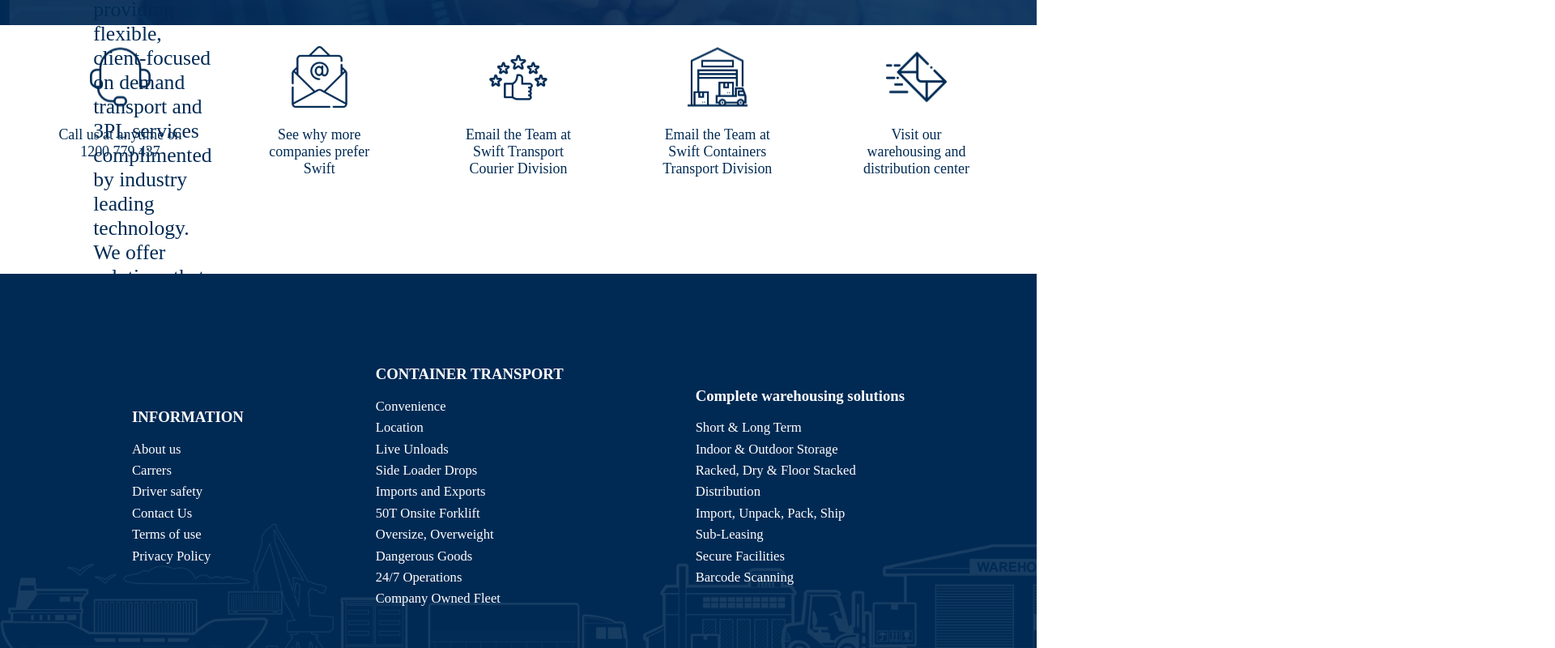
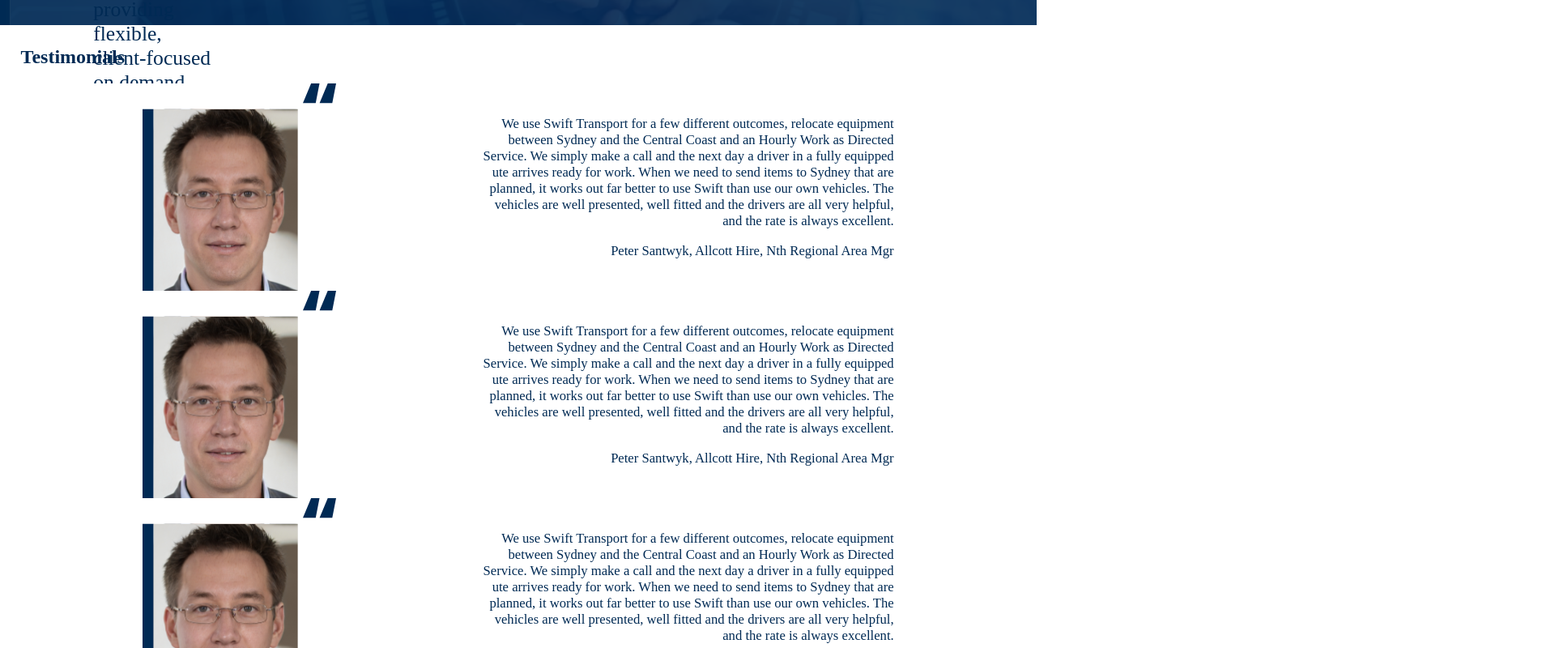
Before and after one commit to tarupathak/Swift, a React (Create React App) app: page /whySwift in a window 1280 px wide. Shown: the part 3060-3860 px from the top of the page at 81% size, 1920 px wide, since content can reach past the window. Built offline with nearby package versions, Linux system fonts and the light colour scheme.

Commit message:
Added testimonials section and completed this page

```diff
--- a/src/Pages/Home.jsx
+++ b/src/Pages/Home.jsx
@@ -1,5 +1,6 @@
 import React from 'react'
 import Navbar from '../Components/Navbar'
+
 
 const Home = () => {
   return (
--- a/src/Pages/Pages.css
+++ b/src/Pages/Pages.css
@@ -184,8 +184,8 @@
   color: white;
 }
 
-.whiteBg{
-    background-color: #FFFFFF;
+.whiteBg {
+  background-color: #ffffff;
   width: 100%;
   height: fit-content;
   display: flex;
@@ -195,10 +195,44 @@
   margin-bottom: 3vw;
 }
 
-.boxImg img{
+.boxImg img {
   height: 18vw;
 }
 
-#abc img{
+#abc img {
   height: 22vw;
 }
+
+.carousal {
+  display: flex;
+  flex-direction: row;
+  align-items: center;
+  justify-content: space-evenly;
+  color: #002a54;
+  background-color: #ffffff;
+}
+
+.carousal div p {
+  width: 40vw;
+  font-size: 1.3vw;
+  font-weight: 500;
+  text-align: right;
+}
+
+.carousal img{
+    height: 20vw;
+}
+
+.name {
+  right: 0;
+  text-align: right;
+  font-size: 1.3vw;
+  font-weight: 500;
+  width: 7vw;
+}
+
+.testimonials{
+    color:#002a54;
+    margin-left: 2vw;
+    margin-top: 2vw;
+}
--- a/src/Pages/WhySwift.jsx
+++ b/src/Pages/WhySwift.jsx
@@ -8,8 +8,21 @@
 import abc from "../Assets/abc.svg";
 import Moto from "../Components/Moto";
 import Footer from "../Components/Footer";
+import { Carousel, RadioGroup, Radio, Divider } from "rsuite";
+import img from "../Assets/img.svg";
+
+const styles = {
+  radioGroupLabel: {
+    padding: "8px 12px",
+    display: "inline-block",
+    verticalAlign: "middle",
+    backgroundColor: "white",
+  },
+};
 
 const WhySwift = () => {
+  const [placement, setPlacement] = React.useState("bottom");
+  const [shape, setShape] = React.useState("dot");
   return (
     <>
       {/* <-----------------Navbar-----------------> */}
@@ -89,6 +102,65 @@
           </div>
         </div>
       </div>
+      {/* <-----------------Testimonials-----------------> */}
+      <div>
+      <h2 className="testimonials">Testimonials</h2>
+        <Carousel
+          key={`${placement}.${shape}`}
+          placement={placement}
+          shape={shape}
+          className="custom-slider"
+        >
+          <div className="carousal">
+            <img src={img} alt="img" />
+            <div>
+              <p>
+                We use Swift Transport for a few different outcomes, relocate
+                equipment between Sydney and the Central Coast and an Hourly
+                Work as Directed Service. We simply make a call and the next day
+                a driver in a fully equipped ute arrives ready for work. When we
+                need to send items to Sydney that are planned, it works out far
+                better to use Swift than use our own vehicles. The vehicles are
+                well presented, well fitted and the drivers are all very
+                helpful, and the rate is always excellent.
+              </p>
+              <p className="name">Peter Santwyk, Allcott Hire, Nth Regional Area Mgr</p>
+            </div>
+          </div>
+          <div className="carousal">
+            <img src={img} alt="img" />
+            <div>
+              <p>
+                We use Swift Transport for a few different outcomes, relocate
+                equipment between Sydney and the Central Coast and an Hourly
+                Work as Directed Service. We simply make a call and the next day
+                a driver in a fully equipped ute arrives ready for work. When we
+                need to send items to Sydney that are planned, it works out far
+                better to use Swift than use our own vehicles. The vehicles are
+                well presented, well fitted and the drivers are all very
+                helpful, and the rate is always excellent.
+              </p>
+              <p className="name">Peter Santwyk, Allcott Hire, Nth Regional Area Mgr</p>
+            </div>
+          </div>
+          <div className="carousal">
+            <img src={img} alt="img" />
+            <div>
+              <p>
+                We use Swift Transport for a few different outcomes, relocate
+                equipment between Sydney and the Central Coast and an Hourly
+                Work as Directed Service. We simply make a call and the next day
+                a driver in a fully equipped ute arrives ready for work. When we
+                need to send items to Sydney that are planned, it works out far
+                better to use Swift than use our own vehicles. The vehicles are
+                well presented, well fitted and the drivers are all very
+                helpful, and the rate is always excellent.
+              </p>
+              <p className="name">Peter Santwyk, Allcott Hire, Nth Regional Area Mgr</p>
+            </div>
+          </div>
+        </Carousel>
+      </div>
       {/* <-----------------Moto-----------------> */}
       <Moto />
       {/* <-----------------Footer-----------------> */}
--- a/src/index.css
+++ b/src/index.css
@@ -3,3 +3,5 @@
   padding: 0;
   display: block;
 }
+
+@import "rsuite/dist/rsuite.css";
```
Also changed, not shown: src/Assets/img.svg (added). Lines whose indentation alone changed are shown as unchanged.
